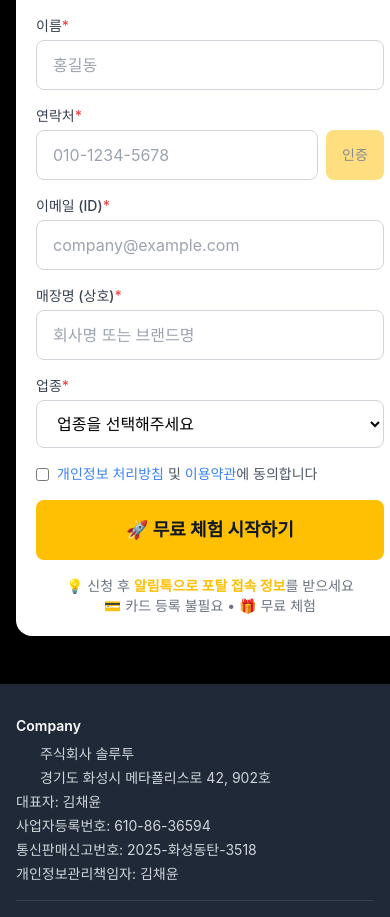
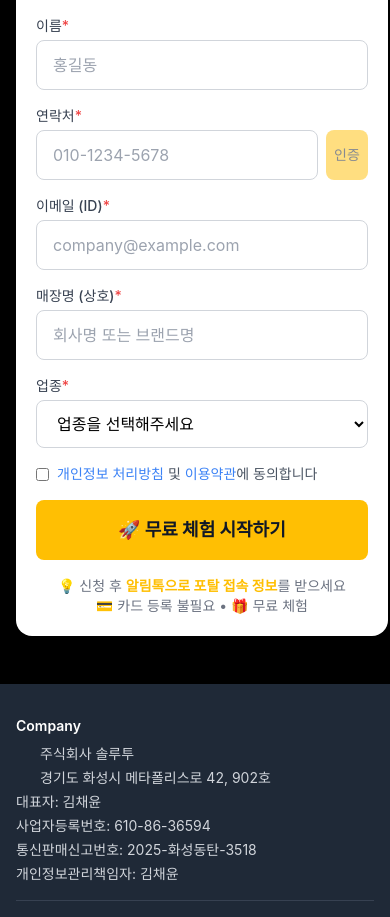
Before and after one commit to yamooSoluto/payment, a Next.js app: page /about in a window 390 px wide. Shown: the part 10260-11177 px from the top of the page. Built offline with nearby package versions, Linux system fonts and the light colour scheme; no server answers; some icons are missing; a web font is replaced by a local one.

Commit message:
인증 버튼 위치 수정

```diff
--- a/components/Header.tsx
+++ b/components/Header.tsx
@@ -54,7 +54,7 @@ export default function Header() {
       <div className="max-w-7xl mx-auto px-4 sm:px-6 lg:px-8">
         <div className="flex justify-between items-center h-16">
           {/* Logo */}
-          <Link href="/pricing" className="flex items-center">
+          <Link href="/about" className="flex items-center">
             <Image
               src="/yamoo_black_1.png"
               alt="YAMOO"
--- a/components/TrialForm.tsx
+++ b/components/TrialForm.tsx
@@ -380,7 +380,7 @@ export default function TrialForm({ cardStyle = true, successRedirect }: TrialFo
                   type="button"
                   onClick={handleSendVerification}
                   disabled={verificationLoading || !validatePhone(formData.phone) || resendTimer > 0}
-                  className="px-4 py-3 bg-[#ffbf03] hover:bg-[#e6ac00] text-gray-900 text-sm font-medium rounded-lg transition-colors disabled:opacity-50 disabled:cursor-not-allowed whitespace-nowrap"
+                  className="px-2 sm:px-4 py-3 bg-[#ffbf03] hover:bg-[#e6ac00] text-gray-900 text-sm font-medium rounded-lg transition-colors disabled:opacity-50 disabled:cursor-not-allowed whitespace-nowrap"
                 >
                   {verificationSent && resendTimer > 0
                     ? `${Math.floor(resendTimer / 60)}:${(resendTimer % 60).toString().padStart(2, '0')}`
@@ -390,7 +390,7 @@ export default function TrialForm({ cardStyle = true, successRedirect }: TrialFo
                 </button>
               )}
               {isPhoneVerified && (
-                <span className="px-4 py-3 bg-green-100 text-green-700 text-sm font-medium rounded-lg whitespace-nowrap">
+                <span className="px-2 sm:px-4 py-3 bg-green-100 text-green-700 text-sm font-medium rounded-lg whitespace-nowrap">
                   인증완료
                 </span>
               )}
@@ -411,7 +411,7 @@ export default function TrialForm({ cardStyle = true, successRedirect }: TrialFo
                   type="button"
                   onClick={handleVerifyCode}
                   disabled={verificationLoading || verificationCode.length !== 6}
-                  className="px-4 py-3 bg-[#ffbf03] hover:bg-[#e6ac00] text-gray-900 text-sm font-medium rounded-lg transition-colors disabled:opacity-50 disabled:cursor-not-allowed"
+                  className="px-2 sm:px-4 py-3 bg-[#ffbf03] hover:bg-[#e6ac00] text-gray-900 text-sm font-medium rounded-lg transition-colors disabled:opacity-50 disabled:cursor-not-allowed"
                 >
                   확인
                 </button>
```
